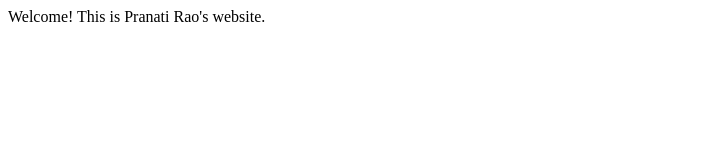
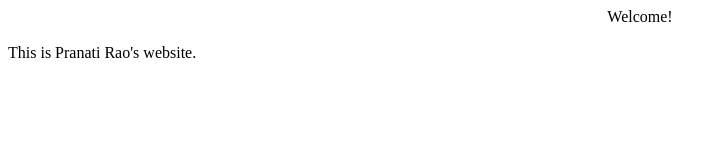
Before and after one commit to pranati-rao/pranati-rao.github.io, a plain HTML site: page index.html in a window 1280 px wide. Shown: the whole page, without its empty margins (0-726 px from the left). Drawn offline with Linux system fonts and the light colour scheme.

Commit message:
Added center tag

```diff
--- a/index.html
+++ b/index.html
@@ -1,6 +1,8 @@
 <html>
-    <body>
-        Welcome!
-        This is Pranati Rao's website.
-    </body>
+
+<body>
+    <center>Welcome!</center><br>
+    This is Pranati Rao's website.
+</body>
+
 </html>
```
